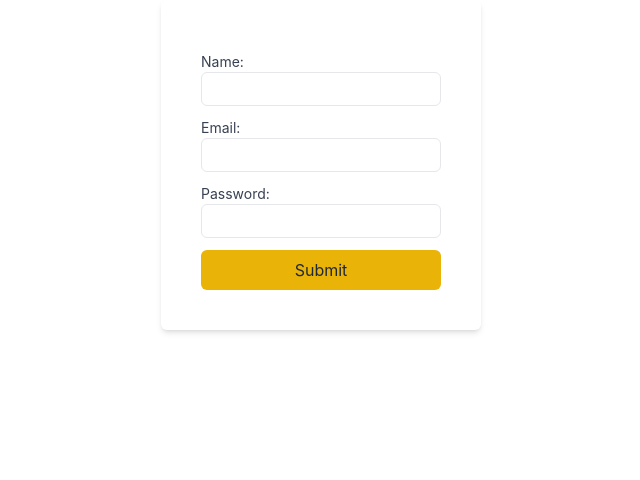
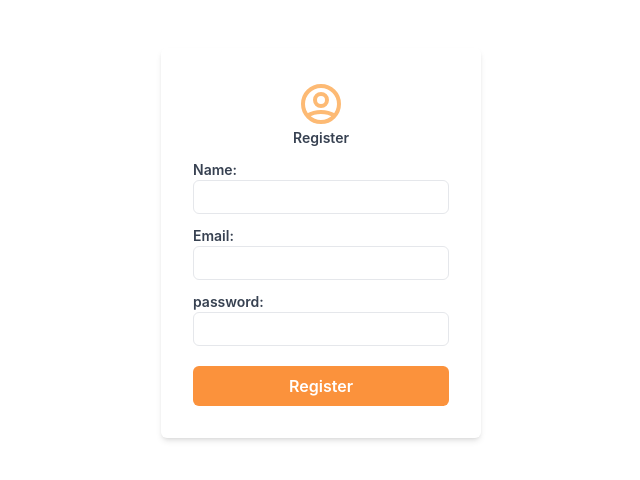
Before and after one commit to habibollahi24/azadi, a Next.js app: page /auth/register in a window 1280 px wide. Shown: the top 480 px of the page, without its empty margins (319-959 px from the left). Built offline with nearby package versions, Linux system fonts and the light colour scheme.

Commit message:
complet register form

```diff
--- /dev/null
+++ b/HOC/WithRegisterFormik.tsx
@@ -0,0 +1,40 @@
+import { withFormik } from "formik";
+import TemplateRegisterForm from "../components/TemplateRegisterForm";
+import * as Yup from "yup";
+
+interface RegisterFormValues {
+   name: string;
+   email: string;
+   password: string;
+}
+
+interface RegisterFormProps {
+   //add props
+}
+
+const RegisterForm = withFormik<RegisterFormProps, RegisterFormValues>({
+   mapPropsToValues: () => {
+      return {
+         name: "",
+         email: "",
+         password: "",
+      };
+   },
+   validationSchema: Yup.object({
+      name: Yup.string()
+         .min(2, "Must be 2 characters or less")
+         .required("Required"),
+      email: Yup.string().email("Invalid email address").required("Required"),
+      password: Yup.string()
+         .required("No password provided.")
+         .min(8, "Password is too short - should be 8 chars minimum.")
+         .matches(/[a-zA-Z]/, "Password can only contain Latin letters."),
+   }),
+
+   handleSubmit: (values, actions) => {
+      console.log(values);
+      actions.setSubmitting(false);
+   },
+})(TemplateRegisterForm);
+
+export default RegisterForm;
--- /dev/null
+++ b/components/TemplateRegisterForm.tsx
@@ -0,0 +1,34 @@
+import React from "react";
+import { Form, FormikProps } from "formik";
+import LogoForm from "./shared/form/LogoForm";
+import Input from "./shared/form/Input";
+import Button from "./shared/form/Button";
+import { HiOutlineUserCircle } from "react-icons/hi";
+
+interface RegisterFormValues {
+   name: string;
+   email: string;
+   password: string;
+}
+
+const TemplateRegisterForm = (props: FormikProps<RegisterFormValues>) => {
+   return (
+      <Form className=" shadow-md flex flex-col max-w-xs rounded-md p-8 mx-auto mt-12 justify-center  ">
+         <LogoForm Icon={HiOutlineUserCircle}>Register</LogoForm>
+
+         <Input label="Name" name="name" />
+         <Input label="Email" name="email" type="email" />
+         <Input label="password" name="password" type="password" />
+
+         <Button
+            type="submit"
+            disabled={props.isSubmitting}
+            className="btn-primary !mt-5"
+         >
+            Register
+         </Button>
+      </Form>
+   );
+};
+
+export default TemplateRegisterForm;
--- /dev/null
+++ b/components/shared/form/Button.tsx
@@ -0,0 +1,18 @@
+import React from "react";
+
+interface ButtonProps {
+   children: string;
+   type?: "button" | "reset" | "submit";
+   disabled?: boolean;
+   className: string;
+}
+
+const Button = ({ children, type, disabled, className }: ButtonProps) => {
+   return (
+      <button type={type ?? "button"} disabled={disabled} className={className}>
+         {children}
+      </button>
+   );
+};
+
+export default Button;
--- /dev/null
+++ b/components/shared/form/Input.tsx
@@ -0,0 +1,21 @@
+import React from "react";
+import { Field } from "formik";
+import { ErrorMessage } from "formik";
+
+interface InputProps {
+   label: string;
+   type?: string;
+   name: string;
+}
+
+const Input = ({ label, type, name }: InputProps) => {
+   return (
+      <>
+         <label>{label}:</label>
+         <Field type={type ?? "text"} name={name} />
+         <ErrorMessage className="error-msg" name={name} component="div" />
+      </>
+   );
+};
+
+export default Input;
--- /dev/null
+++ b/components/shared/form/LogoForm.tsx
@@ -0,0 +1,18 @@
+import React from "react";
+import { IconType } from "react-icons/lib";
+
+interface LogoFormProps {
+   children: string;
+   Icon: IconType;
+}
+
+const LogoForm = ({ children, Icon }: LogoFormProps) => {
+   return (
+      <div className="flex justify-center flex-col items-center ">
+         <Icon className="text-5xl text-orange-300" />
+         <p className="font-semibold text-gray-700 text-sm">{children}</p>
+      </div>
+   );
+};
+
+export default LogoForm;
--- a/package.json
+++ b/package.json
@@ -19,6 +19,7 @@
     "next": "13.0.6",
     "react": "18.2.0",
     "react-dom": "18.2.0",
+    "react-icons": "^4.7.1",
     "react-redux": "^8.0.5",
     "swr": "^2.0.0",
     "typescript": "4.9.4",
--- a/pages/auth/register.tsx
+++ b/pages/auth/register.tsx
@@ -1,60 +1,11 @@
-import { Formik, Form, Field, ErrorMessage } from "formik";
-import * as Yup from "yup";
+import RegisterForm from "../../HOC/WithRegisterFormik";
 
-interface MyFormValues {
-   name: string;
-   email: string;
-   password: string;
-}
-
-interface Action {
-   setSubmitting: (status: boolean) => void;
-}
-
-const initialValues: MyFormValues = { name: "", email: "", password: "" };
-
-const validationSchema = Yup.object({
-   name: Yup.string().min(2, "Must be 2 characters or less").required("Required"),
-   email: Yup.string().email("Invalid email address").required("Required"),
-   password: Yup.string()
-      .required("No password provided.")
-      .min(8, "Password is too short - should be 8 chars minimum.")
-      .matches(/[a-zA-Z]/, "Password can only contain Latin letters."),
-});
-
-const onSubmit = (values: MyFormValues, actions: Action) => {
-   console.log(values);
-   actions.setSubmitting(false);
-};
-
-const Register = () => {
+const RegisterPage = () => {
    return (
-      <Formik initialValues={initialValues} validationSchema={validationSchema} onSubmit={onSubmit}>
-         {({ isSubmitting }) => (
-            <Form className="shadow-md flex flex-col max-w-xs rounded-md p-10 mx-auto  justify-center  ">
-               <label>Name:</label>
-               <Field type="name" name="name" />
-               <ErrorMessage className="error-msg" name="name" component="div" />
-
-               <label>Email:</label>
-               <Field type="email" name="email" />
-               <ErrorMessage className="error-msg" name="email" component="div" />
-
-               <label>Password:</label>
-               <Field type="password" name="password" />
-               <ErrorMessage className="error-msg" name="password" component="div" />
-
-               <button
-                  type="submit"
-                  disabled={isSubmitting}
-                  className="btn btn-primary !mt-3 disabled:opacity-50  disabled:cursor-not-allowed "
-               >
-                  Submit
-               </button>
-            </Form>
-         )}
-      </Formik>
+      <>
+         <RegisterForm />
+      </>
    );
 };
 
-export default Register;
+export default RegisterPage;
--- a/styles/globals.css
+++ b/styles/globals.css
@@ -10,13 +10,13 @@
       @apply border rounded-md px-2 py-1;
    }
    label {
-      @apply text-gray-700 text-sm mt-3;
+      @apply text-gray-700 text-sm  mt-3 font-semibold;
    }
-   .btn {
-      @apply px-4 py-2 rounded-md;
+   button {
+      @apply px-4 py-2 rounded-md font-semibold disabled:opacity-50  disabled:cursor-not-allowed;
    }
    .btn-primary {
-      @apply bg-yellow-500 text-gray-800;
+      @apply bg-orange-400 text-white;
    }
    .error-msg {
       @apply text-red-500 text-sm;
@@ -27,8 +27,8 @@ html,
 body {
    padding: 0;
    margin: 0;
-   font-family: -apple-system, BlinkMacSystemFont, Segoe UI, Roboto, Oxygen, Ubuntu, Cantarell,
-      Fira Sans, Droid Sans, Helvetica Neue, sans-serif;
+   font-family: -apple-system, BlinkMacSystemFont, Segoe UI, Roboto, Oxygen,
+      Ubuntu, Cantarell, Fira Sans, Droid Sans, Helvetica Neue, sans-serif;
 }
 
 a {
--- a/tailwind.config.js
+++ b/tailwind.config.js
@@ -1,6 +1,10 @@
 /** @type {import('tailwindcss').Config} */
 module.exports = {
-   content: ["./pages/**/*.{js,ts,jsx,tsx}", "./components/**/*.{js,ts,jsx,tsx}"],
+   content: [
+      "./pages/**/*.{js,ts,jsx,tsx}",
+      "./components/**/*.{js,ts,jsx,tsx}",
+      "./HOC/**/*.{js,ts,jsx,tsx}",
+   ],
    theme: {
       extend: {},
    },
```
Also changed, not shown: 1 other file (tests, documents, lock files or other folders).
